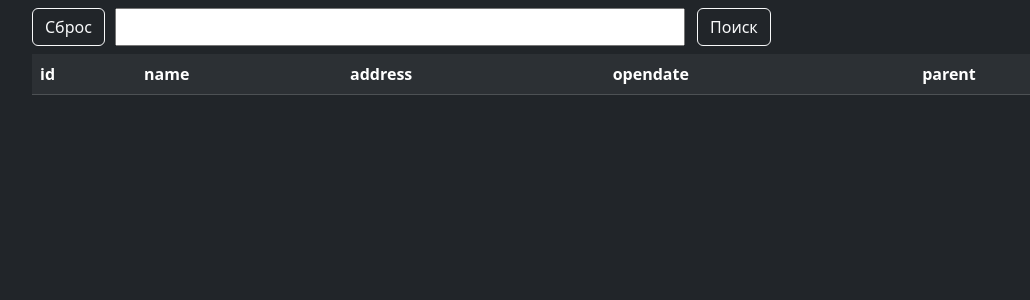
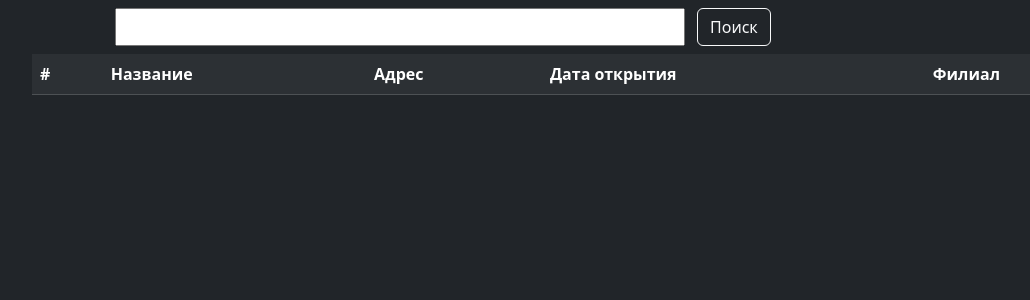
Before and after one commit to dglushakov/psb, a Flask app: page /get_branches/ in a window 1280 px wide. Shown: the top 300 px of the page, without its empty margins (50-1080 px from the left). Run offline with Flask 3, Linux system fonts and the light colour scheme; data that the repository does not hold is empty; parts of the project's set-up code (start-up, migrations or seed data) failed here and were passed over; some libraries are stand-ins or nearby versions.

Commit message:
удалил кнопку сборос с шаблона

```diff
--- a/src/templates/branchlist.html
+++ b/src/templates/branchlist.html
@@ -13,7 +13,7 @@
 
     <div class="row mt-2 mb-2">
         <div class="col-1">
-            <a class="btn btn-outline-light" href={{ url_for('get_branches') }}> Сброс </a>
+
         </div>
         <div class="col-6 m-0 p-0">
             <input id="branch_pattern" type="text" name="search_data" class="w-100 h-100 m-0 p-0" value="{% if search_pattern %}{{ search_pattern }}{% endif %}">
@@ -25,11 +25,11 @@
 
     <table class="table table-striped table-dark">
         <tr>
-            <th>id</th>
-            <th>name</th>
-            <th>address</th>
-            <th>opendate</th>
-            <th>parent</th>
+            <th>#</th>
+            <th>Название</th>
+            <th>Адрес</th>
+            <th>Дата открытия</th>
+            <th>Филиал</th>
         </tr>
         {% if branches %}
         {% for branch in branches %}
```
Also changed, not shown: README.md, 3 other files.
